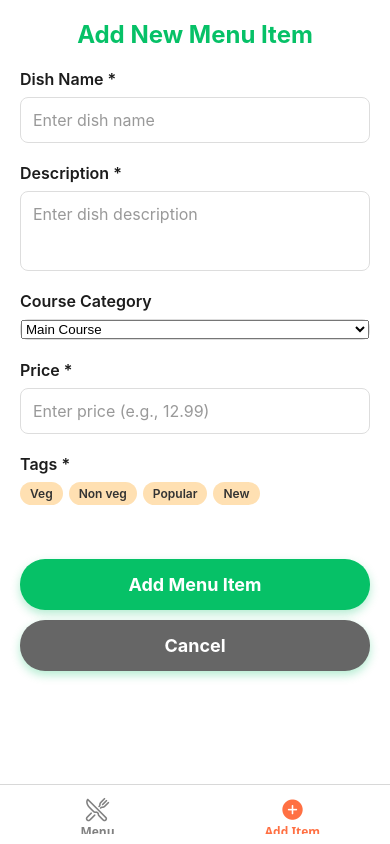
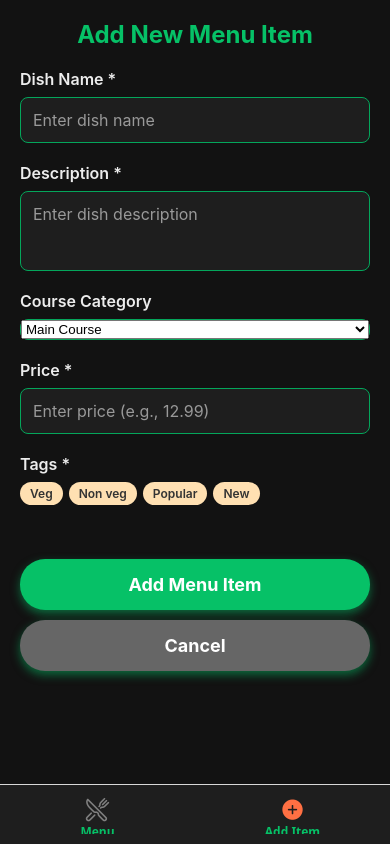
Before and after one commit to VCCT-MAST5112-2025-G1/ST10486244_MenuApp_Part2, a React Native app: screen /AddItem in a window 390 px wide. Built offline with nearby package versions, Linux system fonts and the light colour scheme.

Commit message:
style changed

```diff
--- a/src/styles/Styles.ts
+++ b/src/styles/Styles.ts
@@ -3,32 +3,31 @@ import { StyleSheet } from 'react-native';
 export const colors = {
   primary: '#06C167',
   primaryDark: '#04A65B',
-  background: '#FFFFFF',
-  backgroundSecondary: '#F5F5F5',
-  white: '#ffffff',
-  text: '#1C1C1C',
-  textSecondary: '#666666',
-  success: '#000000',
-  error: '#E0E0E0',
-  warning: '#ff9800',
-  info: '#2196f3',
-  veg: '#E6F4EA',
-  vegText: '#2E7D32',
-  nonVeg: '#FDECEA',
-  nonVegText: '#C62828',
-  popular: '#FFF8E1',
-  popularText: '#F57F17',
-  new: '#E3F2FD',
-  newText: '#01579B',
+  background: '#121212',
+  backgroundSecondary: '#1E1E1E',
+  white: '#FFFFFF',
+  text: '#EDEDED',
+  textSecondary: '#B3B3B3',
+  success: '#06C167',
+  error: '#FF6B6B',
+  warning: '#FFB74D',
+  info: '#2196F3',
+  veg: '#234C2C',
+  vegText: '#8AFFA0',
+  nonVeg: '#4C1C1C',
+  nonVegText: '#FF8080',
+  popular: '#4D3B1A',
+  popularText: '#FFD54F',
+  new: '#1A3B4D',
+  newText: '#4FC3F7',
 };
 
 export const styles = StyleSheet.create({
   container: { flex: 1, backgroundColor: colors.background },
-  safeArea: { flex: 1, backgroundColor: colors.white },
-  contentContainer: { flex: 1, padding: 16 },
-
+  safeArea: { flex: 1, backgroundColor: colors.background },
+  contentContainer: { flex: 1, padding: 16, backgroundColor: colors.background },
   header: {
-    backgroundColor: colors.primary,
+    backgroundColor: colors.backgroundSecondary,
     paddingHorizontal: 20,
     paddingVertical: 15,
     flexDirection: 'row',
@@ -36,54 +35,52 @@ export const styles = StyleSheet.create({
     alignItems: 'center',
     shadowColor: '#000',
     shadowOffset: { width: 0, height: 2 },
-    shadowOpacity: 0.15,
+    shadowOpacity: 0.3,
     shadowRadius: 8,
     elevation: 5,
   },
-  headerTitle: { fontSize: 20, fontWeight: '600', color: colors.white },
-  headerButton: { backgroundColor: colors.white, paddingHorizontal: 16, paddingVertical: 10, borderRadius: 20 },
-  headerButtonText: { color: colors.primary, fontWeight: 'bold', fontSize: 14 },
-
+  headerTitle: { fontSize: 20, fontWeight: '600', color: colors.primary },
+  headerButton: { backgroundColor: colors.primary, paddingHorizontal: 16, paddingVertical: 10, borderRadius: 20 },
+  headerButtonText: { color: colors.white, fontWeight: 'bold', fontSize: 14 },
   filterBarContainer: { height: 50, marginBottom: 15 },
-  filterBar: { flexDirection: 'row', paddingBottom: 5 },
   filterButton: {
-    backgroundColor: '#80f05eff',
+    backgroundColor: colors.backgroundSecondary,
     paddingHorizontal: 18,
     paddingVertical: 8,
     borderRadius: 20,
     marginRight: 10,
-    borderWidth: 2,
-    borderColor: 'transparent',
   },
-  filterButtonActive: { backgroundColor: colors.primary, borderColor: colors.primaryDark },
-  filterButtonText: { fontSize: 14, fontWeight: '500', color: colors.text },
+  filterButtonActive: {
+    backgroundColor: colors.primary,
+    shadowColor: colors.primary,
+    shadowOffset: { width: 0, height: 2 },
+    shadowOpacity: 0.6,
+    shadowRadius: 4,
+    elevation: 3,
+  },
+  filterButtonText: { fontSize: 14, fontWeight: '500', color: colors.textSecondary },
   filterButtonTextActive: { color: colors.white },
-
   counter: {
-    backgroundColor: colors.white,
+    backgroundColor: colors.backgroundSecondary,
     padding: 15,
     borderRadius: 10,
     marginBottom: 15,
     alignItems: 'center',
-    shadowColor: '#000',
-    shadowOffset: { width: 0, height: 2 },
-    shadowOpacity: 0.1,
-    shadowRadius: 4,
-    elevation: 3,
+    borderColor: colors.primary,
+    borderWidth: 1,
   },
   counterText: { fontSize: 16, fontWeight: 'bold', color: colors.primary },
-
   menuContainer: { flex: 1 },
   menuCard: {
-    backgroundColor: colors.white,
+    backgroundColor: colors.backgroundSecondary,
     padding: 18,
     borderRadius: 15,
     marginBottom: 15,
     shadowColor: '#000',
     shadowOffset: { width: 0, height: 3 },
-    shadowOpacity: 0.1,
-    shadowRadius: 10,
-    elevation: 5,
+    shadowOpacity: 0.4,
+    shadowRadius: 6,
+    elevation: 6,
   },
   cardTitle: { fontSize: 18, fontWeight: '600', color: colors.primary, marginBottom: 8 },
   cardDescription: { fontSize: 14, color: colors.textSecondary, marginBottom: 10, lineHeight: 20 },
@@ -98,16 +95,37 @@ export const styles = StyleSheet.create({
   tagPopularText: { color: colors.popularText },
   tagNew: { backgroundColor: colors.new },
   tagNewText: { color: colors.newText },
-  cardPrice: { fontSize: 18, fontWeight: 'bold', color: colors.primaryDark, marginTop: 8 },
-
+  cardPrice: { fontSize: 18, fontWeight: 'bold', color: colors.primary, marginTop: 8 },
   formContainer: { flex: 1, padding: 20 },
-  formTitle: { fontSize: 24, fontWeight: 'bold', color: colors.primary, marginBottom: 20, textAlign: 'center' },
+  formTitle: {
+    fontSize: 24,
+    fontWeight: 'bold',
+    color: colors.primary,
+    marginBottom: 20,
+    textAlign: 'center',
+  },
   inputGroup: { marginBottom: 20 },
   label: { fontSize: 16, fontWeight: '600', color: colors.text, marginBottom: 8 },
-  textInput: { borderWidth: 1, borderColor: '#ddd', borderRadius: 8, padding: 12, fontSize: 16, backgroundColor: colors.white },
+  textInput: {
+    borderWidth: 1,
+    borderColor: colors.primaryDark,
+    borderRadius: 8,
+    padding: 12,
+    fontSize: 16,
+    backgroundColor: '#1E1E1E',
+    color: colors.white,
+  },
   multilineInput: { height: 80, textAlignVertical: 'top' },
-  picker: { borderWidth: 1, borderColor: '#ddd', borderRadius: 8, backgroundColor: colors.white },
-  numericInput: { borderWidth: 1, borderColor: '#ddd', borderRadius: 8, padding: 12, fontSize: 16, backgroundColor: colors.white },
+  picker: { borderWidth: 1, borderColor: colors.primaryDark, borderRadius: 8, backgroundColor: '#1E1E1E' },
+  numericInput: {
+    borderWidth: 1,
+    borderColor: colors.primaryDark,
+    borderRadius: 8,
+    padding: 12,
+    fontSize: 16,
+    backgroundColor: '#1E1E1E',
+    color: colors.white,
+  },
   submitButton: {
     backgroundColor: colors.primary,
     paddingVertical: 15,
@@ -117,39 +135,31 @@ export const styles = StyleSheet.create({
     marginTop: 20,
     shadowColor: colors.primary,
     shadowOffset: { width: 0, height: 4 },
-    shadowOpacity: 0.3,
+    shadowOpacity: 0.5,
     shadowRadius: 10,
-    elevation: 5,
+    elevation: 6,
   },
   submitButtonText: { color: colors.white, fontSize: 18, fontWeight: 'bold' },
-
   statsContainer: {
-    backgroundColor: colors.white,
+    backgroundColor: colors.backgroundSecondary,
     padding: 15,
     borderRadius: 10,
     marginBottom: 15,
-    shadowColor: '#000',
-    shadowOffset: { width: 0, height: 2 },
-    shadowOpacity: 0.1,
-    shadowRadius: 4,
-    elevation: 3,
   },
   statsTitle: { fontSize: 16, fontWeight: 'bold', color: colors.primary, marginBottom: 10 },
   statItem: { flexDirection: 'row', justifyContent: 'space-between', marginBottom: 5 },
   statLabel: { fontSize: 14, color: colors.text },
-  statValue: { fontSize: 14, fontWeight: '600', color: colors.text },
-
+  statValue: { fontSize: 14, fontWeight: '600', color: colors.textSecondary },
   emptyState: { flex: 1, justifyContent: 'center', alignItems: 'center', padding: 40 },
   emptyStateText: { fontSize: 16, color: colors.textSecondary, textAlign: 'center', marginTop: 10 },
-
   tabBar: {
-    backgroundColor: colors.white,
-    borderTopColor: '#e0e0e0',
+    backgroundColor: colors.backgroundSecondary,
+    borderTopColor: '#2c2c2c',
     borderTopWidth: 1,
     paddingTop: 5,
     paddingBottom: 5,
     height: 60,
   },
-  tabLabel: { fontSize: 12, fontWeight: '600' },
-  tabIcon: { fontSize: 24 },
+  tabLabel: { fontSize: 12, fontWeight: '600', color: colors.primary },
+  tabIcon: { fontSize: 24, color: colors.primary },
 });
```
